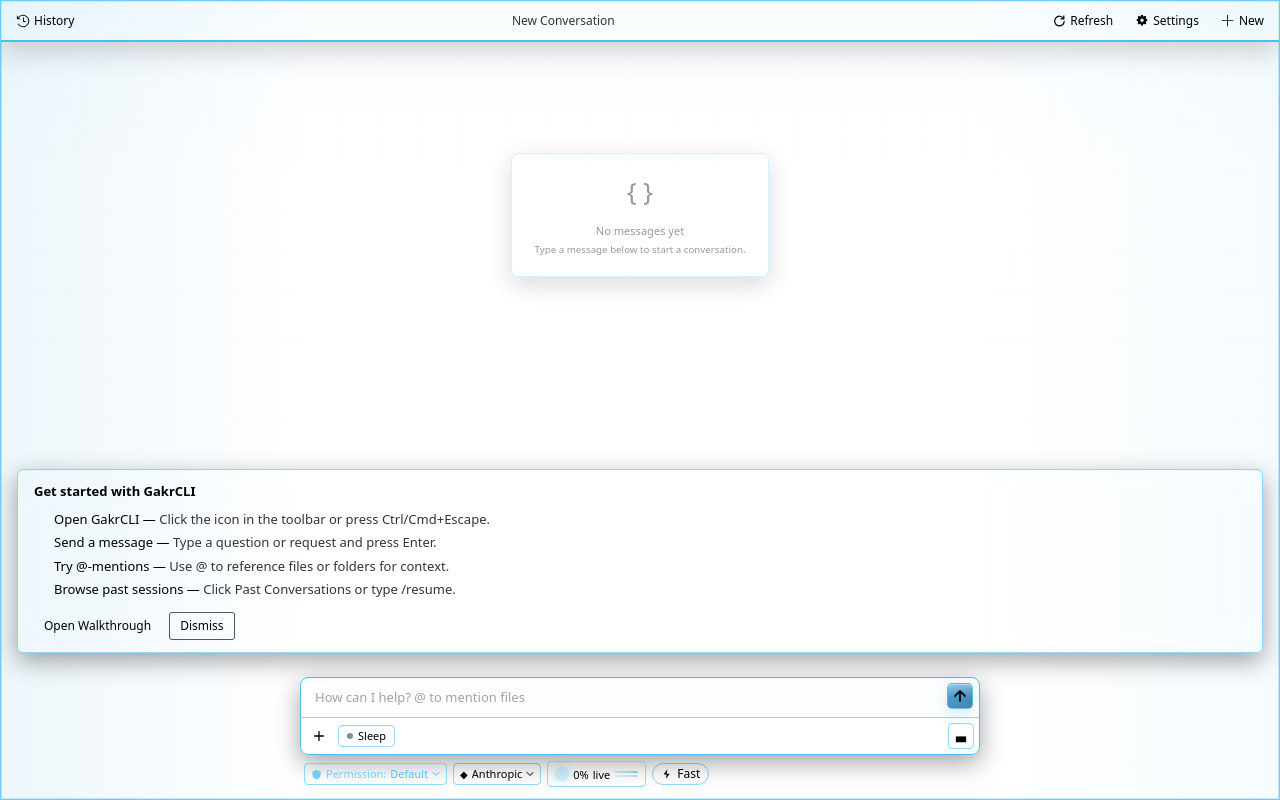
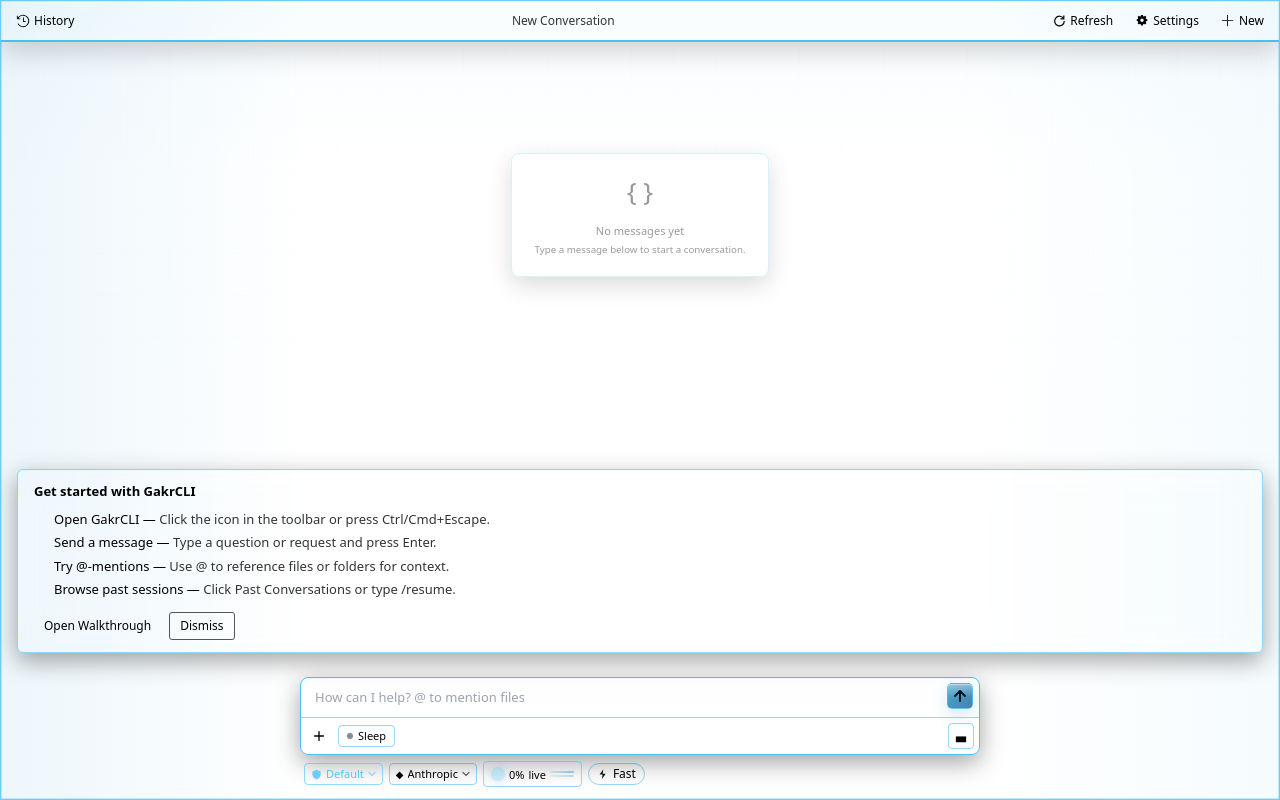
Before and after one commit to gajjalaashok75-UI/gakrcli-vscode, a React (Vite) app in the folder webview/: page / in a window 1280 px wide. Built offline with nearby package versions, Linux system fonts and the light colour scheme.

Commit message:
fix: remove "Permission:" label from webview mode indicator
Simplified the permission mode indicator in the composer footer to show
just [shield icon] [mode name] instead of [shield icon] Permission: [mode name].

Generated with GakrCLI using deepseek-v4-flash-free

```diff
--- a/webview/src/components/input/PermissionModeIndicator.tsx
+++ b/webview/src/components/input/PermissionModeIndicator.tsx
@@ -51,7 +51,6 @@ export function PermissionModeIndicator({ currentMode, onModeChange }: Permissio
         <svg width="11" height="11" viewBox="0 0 16 16" fill="currentColor" style={{ opacity: 0.8 }}>
           <path d="M8 1l6 2.5v4C14 11 11.5 14 8 15 4.5 14 2 11 2 7.5v-4L8 1z"/>
         </svg>
-        <span style={{ opacity: 0.75, fontWeight: 400 }}>Permission:</span>
         <span>{cfg.label}</span>
         <svg width="8" height="8" viewBox="0 0 8 8" fill="currentColor" style={{ opacity: 0.6 }}>
           <path d="M1 2.5l3 3 3-3" stroke="currentColor" strokeWidth="1.2" fill="none" strokeLinecap="round"/>
```
Also changed, not shown: 1 other file (tests, documents, lock files or other folders).
